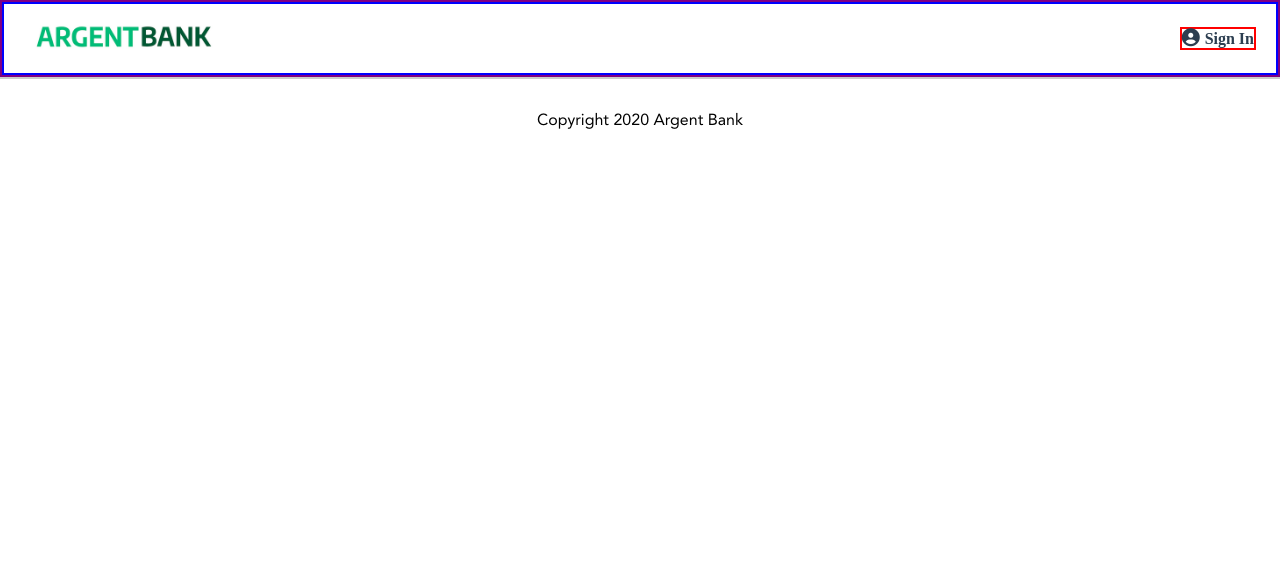
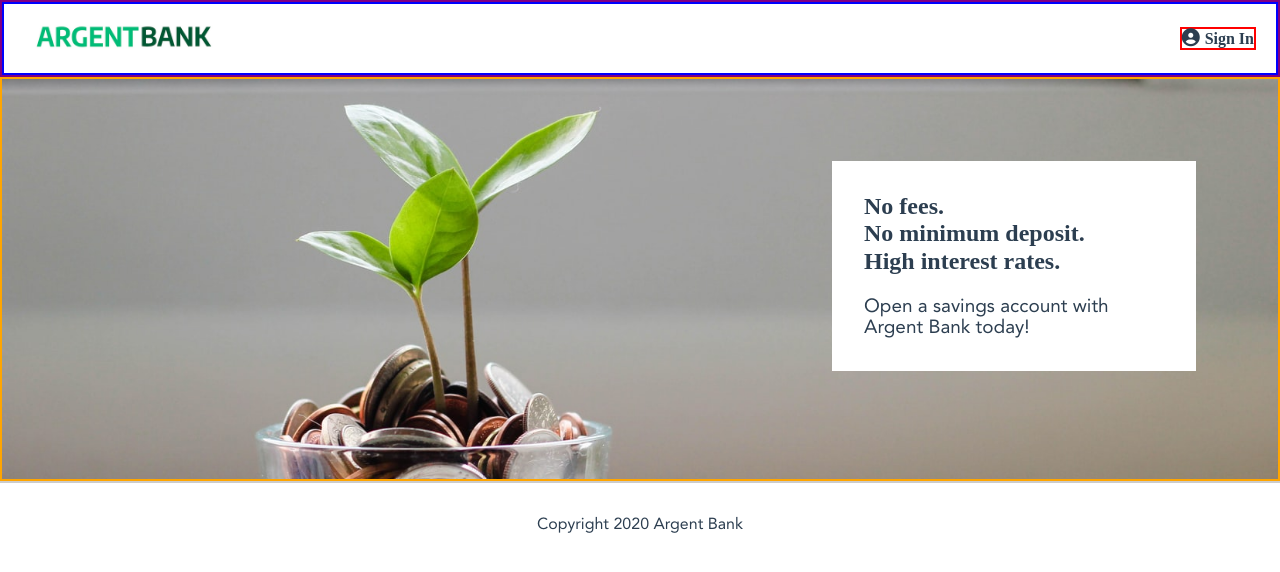
Before and after one commit to matthieuClio/ArgentBank, a React (Vite) app: page / in a window 1280 px wide. Shown: the top 572 px of the page. Built offline with nearby package versions, Linux system fonts and the light colour scheme; a web font is replaced by a local one.

Commit message:
Feat : add Home page component.

```diff
--- a/src/layout/Footer.tsx
+++ b/src/layout/Footer.tsx
@@ -1,5 +1,5 @@
 // Style
-import './footer.scss'
+import './footer.scss';
 
 export default function Footer () {
     return (
--- a/src/layout/Header.tsx
+++ b/src/layout/Header.tsx
@@ -1,8 +1,12 @@
+// React router
+import { Outlet } from 'react-router-dom';
+
 // Style
-import './header.scss'
+import './header.scss';
 
 export default function Header () {
     return (
+        <>
             <header>
                 <nav className="main-navigation">
                     <ul className="main-navigation__ul">
@@ -19,5 +23,8 @@ export default function Header () {
                     </ul>
                 </nav>
             </header>
+
+            <Outlet />
+        </>
     )
 }
--- a/src/layout/footer.scss
+++ b/src/layout/footer.scss
@@ -1,9 +1,11 @@
 // Variable
 $footerBorder: #ccc;
+$footerColor: #2c3e50;
 
 // Footer layout component
 .footer {
     border-top: 2px solid $footerBorder;
     padding: 2rem 0 1.5rem;
     text-align: center;
+    color: $footerColor;
 }
--- a/src/layout/header.scss
+++ b/src/layout/header.scss
@@ -22,6 +22,10 @@ $headerSignInColor: #2c3e50;
             color: $headerSignInColor;
             font-weight: bold;
 
+            &:hover {
+                text-decoration: underline;
+            }
+
             &__icon {
                 margin-right: 5px;
                 font-size: 18px;
--- /dev/null
+++ b/src/page/Home.tsx
@@ -0,0 +1,30 @@
+// Style
+import './home.scss';
+
+export default function Home () {
+    return (
+        <figure className="hero">
+            <img src="./images/bank-tree.jpeg" alt="Une plante dans un verre rempli de pièce" className="hero__image" />
+
+            <figcaption className="hero__description">
+                <div className="hero__description__informations">
+                    <span className="hero__description__informations__line-break">
+                        No fees.
+                    </span>
+
+                    <span className="hero__description__informations__line-break">
+                        No minimum deposit.
+                    </span>
+
+                    <span className="hero__description__informations__line-break">
+                        High interest rates.
+                    </span>
+                </div>
+
+                <div className="hero__description__catch-phrase">
+                    Open a savings account with Argent Bank today!
+                </div>
+            </figcaption>
+        </figure>
+    )
+}
--- /dev/null
+++ b/src/page/home.scss
@@ -0,0 +1,42 @@
+// Variables
+$heroDescriptionColor: #2c3e50;
+$heroDescriptionBackground: #FFFFFF;
+
+// Home page
+.hero {
+    border: 2px solid orange;
+    position: relative;
+
+    &__image {
+        display: flex;
+        width: 100%;
+        height: 400px;
+        object-fit: cover;
+        object-position: 0 -145px;
+    }
+
+    &__description {
+        position: absolute;
+        top: 50px;
+        right: 50px;
+        margin: 2rem;
+        padding: 2rem;
+        width: 300px;
+        color: $heroDescriptionColor;
+        background-color: $heroDescriptionBackground;
+
+        &__informations {
+            font-size: 24px;
+            font-weight: bold;
+
+            &__line-break {
+                display: block;
+            }
+        }
+
+        &__catch-phrase {
+            margin-top: 20px;
+            font-size: 19px;
+        }
+    }
+}
```
Also changed, not shown: src/main.tsx (+17 -8 lines), public/images/bank-tree.jpeg (added). Lines whose indentation alone changed are shown as unchanged.
